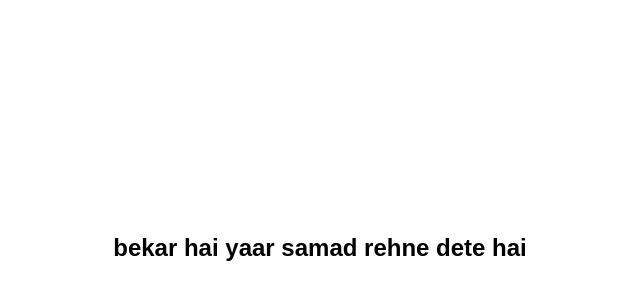
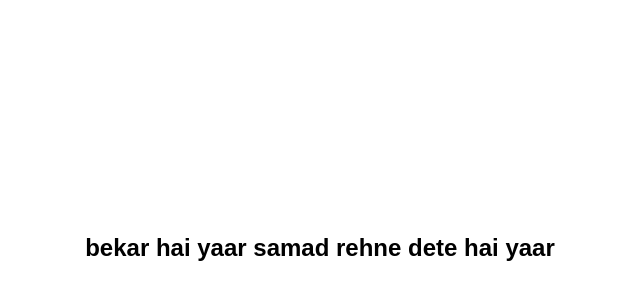
Before and after one commit to GittyBits/city-clinic, a plain HTML site: page index.html in a window 1280 px wide. Shown: the part 152-452 px from the top of the page, without its empty margins (320-960 px from the left). Drawn offline with Linux system fonts and the light colour scheme.

Commit message:
Update index.html

```diff
--- a/index.html
+++ b/index.html
@@ -19,6 +19,6 @@
     </style>
 </head>
 <body>
-    <div class="center-text">bekar hai yaar samad rehne dete hai</div>
+    <div class="center-text">bekar hai yaar samad rehne dete hai yaar</div>
 </body>
 </html>
```
